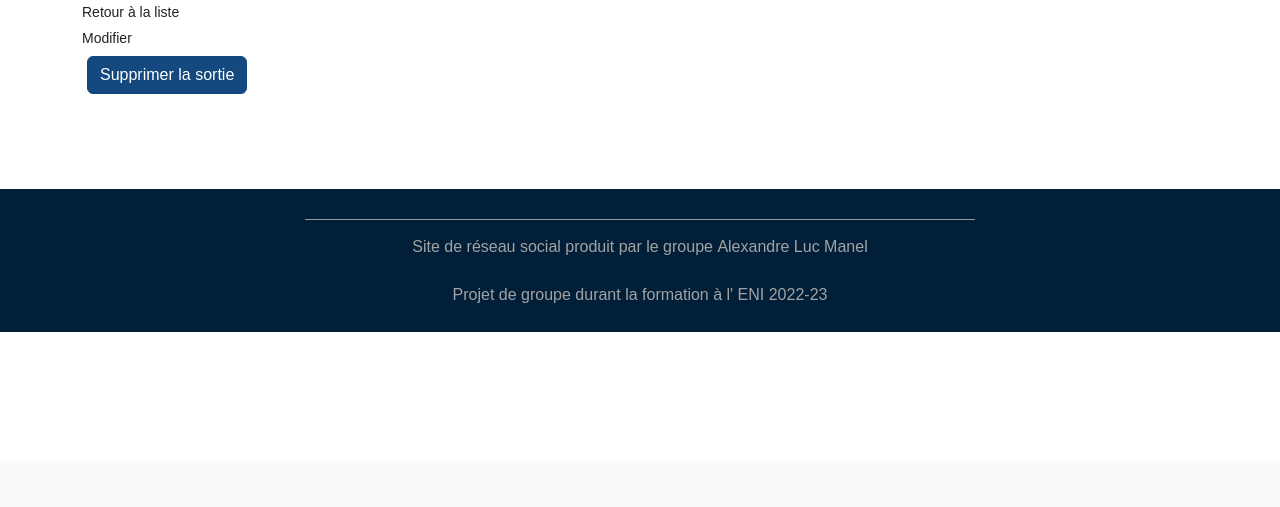
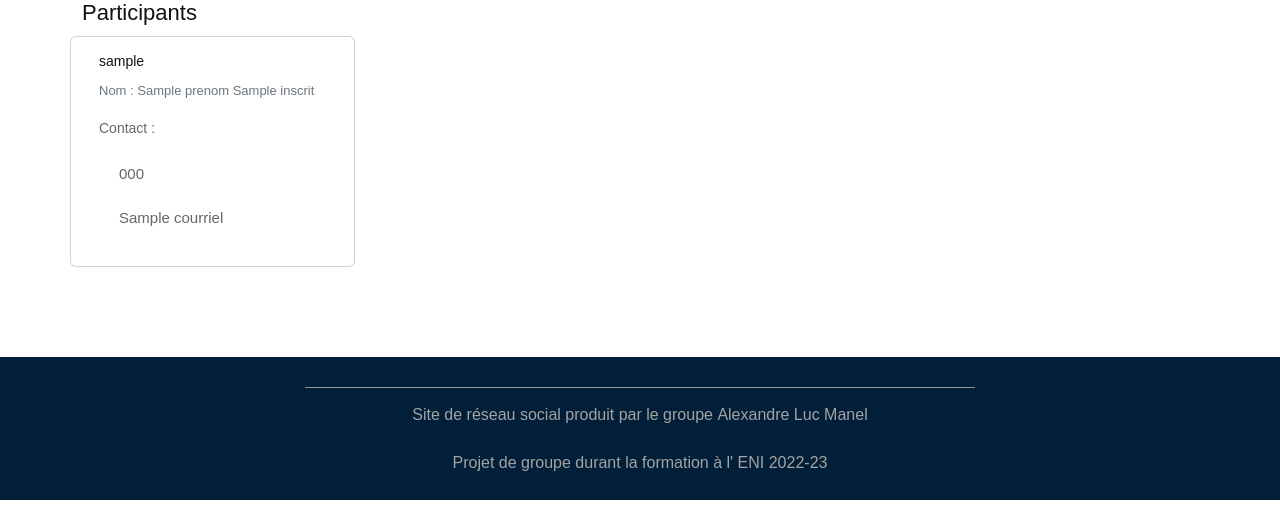
Before and after one commit to LiliwoL/Symfony-Sortir-dot-com, a Symfony app: template templates/sortie/show.html.twig in a window 1280 px wide. Shown: the part 1428-1935 px from the top of the page. Before the commit the page ends 1760 px from the top, so only its background shows below. Run offline with Twig, Linux system fonts and the light colour scheme; the template is opened without the code that fills it: most values are stand-ins (such as "Sample title", 1, 10 or a date in 2020); some libraries are stand-ins or nearby versions; some web fonts are replaced.

Commit message:
Amélioration page une sortie : - bouton de manipulation de la sortie en haut seulement pour l'organisateur - Ajout de la listes des inscrits à la sortie - modification de la classe card_sortie en card_liste plus générique pour les utilisateurs aussi

```diff
--- a/public/css/responsive.css
+++ b/public/css/responsive.css
@@ -8,7 +8,7 @@
         padding: 15px 1px;
     }
 
-    .card_sortie {
+    .card_liste {
         width: 50%;
     }
 }
@@ -84,7 +84,7 @@
         padding: 30px 1px;
     }
 
-    .card_sortie {
+    .card_liste {
         width: 50%;
     }
 }
@@ -134,7 +134,7 @@
         top: 0;
     }
 
-    .card_sortie {
+    .card_liste {
         width: 100%;
     }
 }
@@ -172,7 +172,7 @@
         left: -300px;
     }
 
-    .card_sortie {
+    .card_liste {
         width: 33%;
     }
 }
@@ -301,7 +301,7 @@
         left: -190px;
     }
 
-    .card_sortie {
+    .card_liste {
         width: 50%;
     }
 }
@@ -428,7 +428,7 @@
         left: -370px;
     }
 
-    .card_sortie {
+    .card_liste {
         width: 50%;
     }
 }
@@ -545,19 +545,19 @@
         padding-top: 60px;
     }
 
-    .card_sortie {
+    .card_liste {
         width: 100%;
     }
 }
 
 @media (min-width: 1199px) and (max-width: 1920px) {
-    .card_sortie {
+    .card_liste {
         width: 25%;
     }
 }
 
 @media (min-width: 1921px) {
-    .card_sortie {
+    .card_liste {
         width: 20%;
     }
 }
--- a/templates/sortie/show.html.twig
+++ b/templates/sortie/show.html.twig
@@ -4,6 +4,11 @@
 
 {% block body %}
     <h1>Sortie</h1>
+
+    {% if app.user().id == sortie.organisateur.id %}
+        <a href="{{ path('app_sortie_edit', {'id': sortie.id}) }}">Modifier</a>
+        {{ include('sortie/_delete_form.html.twig') }}
+    {% endif %}
 
     <table class="table">
         <tbody>
@@ -103,29 +108,11 @@
         }
 
         showLieu({{ sortie.adresse.latitude }}, {{ sortie.adresse.longitude }});
-        /*
-        document.getElementById("adresse").addEventListener('click', (event) =>{
-            let adresse = event.target.innerText;
-            // CORS security
-            let headers = new Headers();
-            headers.append('Content-Type', 'application/json');
-            headers.append('X-Requested-With', 'XMLHttpRequest');
-            fetch("https://api-adresse.data.gouv.fr/search/?q=" + adresse,{
-                method: 'GET',
-                headers: headers
-            })
-                .then(r=>r.json())
-                .then(r=>{
-                    let coords=r.features[0].geometry.coordinates;
-                    showLieu(coords[1], coords[0]);
-                })
-        })
-        */
     </script>
 
-    <a href="{{ path('app_sortie_index') }}">Retour à la liste</a>
+    <h2>Participants</h2>
+    {% for utilisateur in inscrits %}
+        {% include 'utilisateur/utilisateurItem.html.twig' %}
+    {% endfor %}
 
-    <a href="{{ path('app_sortie_edit', {'id': sortie.id}) }}">Modifier</a>
-
-    {{ include('sortie/_delete_form.html.twig') }}
 {% endblock %}
--- a/templates/sortie/sortieItem.html.twig
+++ b/templates/sortie/sortieItem.html.twig
@@ -1,4 +1,4 @@
-<div class="card card_sortie">
+<div class="card card_liste">
     <div class="card-body">
         <h5 class="card-title">{{ sortie.nom }}</h5>
         <p>{{ sortie.description | slice (0,100) }}...</p>
--- /dev/null
+++ b/templates/utilisateur/utilisateurItem.html.twig
@@ -0,0 +1,10 @@
+<div class="card card_liste">
+    <div class="card-body">
+        <h5 class="card-title">{{ utilisateur.username }}</h5>
+        <h6 class="card-subtitle mb-2 text-muted">Nom : {{ utilisateur.prenom }} {{ utilisateur.nom }}</h6>
+        <div>Contact :
+            <p>{{ utilisateur.telephone }}</p>
+            <p>{{ utilisateur.courriel }}</p>
+        </div>
+    </div>
+</div>
```
Also changed, not shown: src/Controller/SortieController.php (+11 -1 lines).
